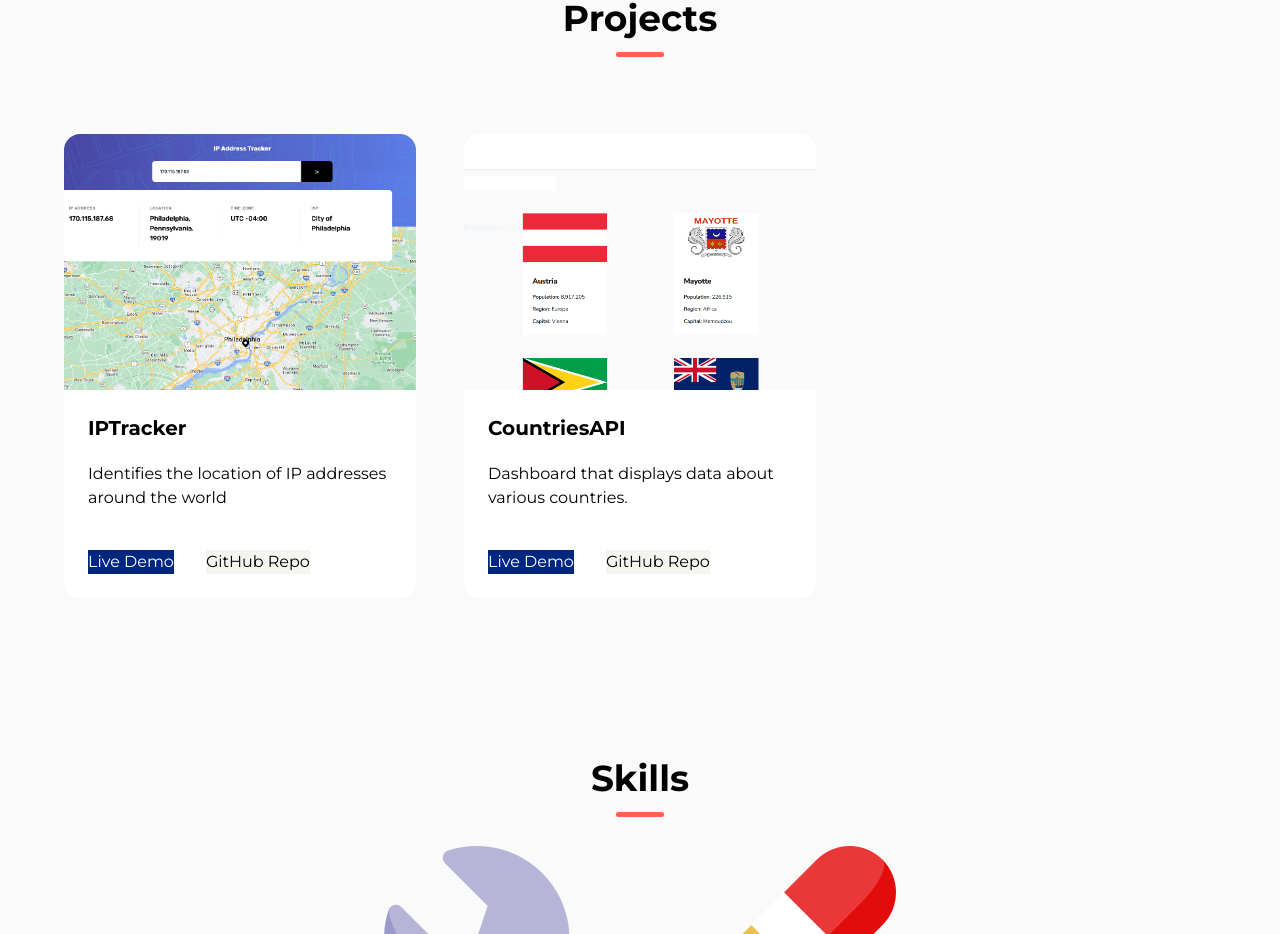
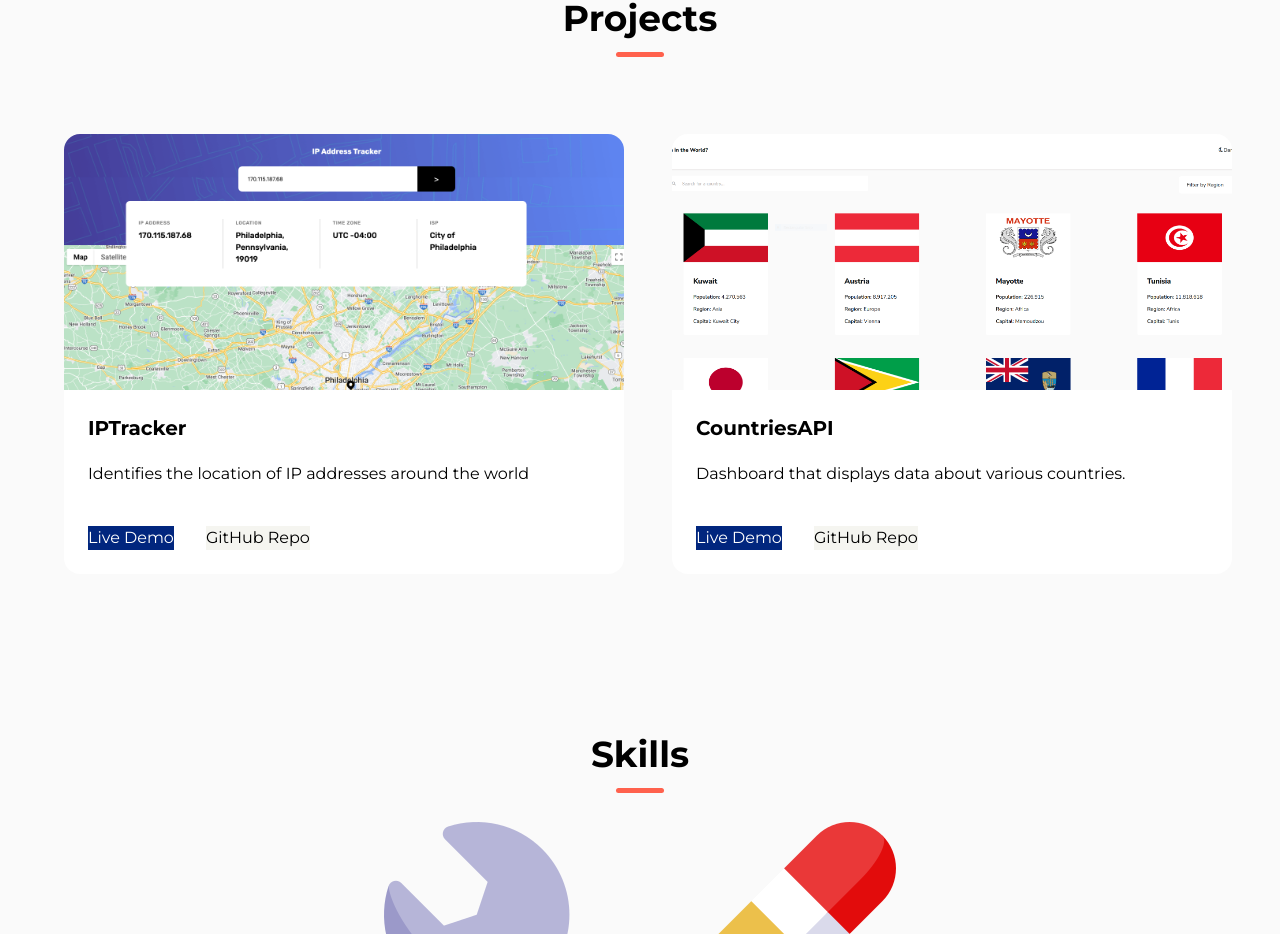
Before and after one commit to Jason-Francois/portfolio-site, a Next.js app: page / in a window 1280 px wide. Shown: the part 2014-2948 px from the top of the page. Built offline with nearby package versions, Linux system fonts and the light colour scheme.

Commit message:
Changed layout of projects

```diff
--- a/src/components/Projects.tsx
+++ b/src/components/Projects.tsx
@@ -18,12 +18,12 @@ export default function Projects() {
           </span>
         </h1>
         <div
-          className={`${styles["projects__card-grid"]} grid grid-cols-1 md:grid-cols-2 xl:grid-cols-3 gap-[3rem] mt-[6rem] items-stretch`}
+          className={`${styles["projects__card-grid"]} flex flex-col md:flex-row justify-around gap-[3rem] mt-[6rem] items-stretch`}
         >
           {projects.map((project, index) => {
             return (
               <div
-                className={`${styles["projects__card"]} rounded-2xl bg-white  lg:max-w-l  flex-col flex overflow-hidden max-w-[37.5rem]`}
+                className={`${styles["projects__card"]} rounded-2xl bg-white  lg:max-w-l  flex-col flex overflow-hidden max-w-[40.5rem] lg:min-w-[32rem] xl:min-w-[35rem]`}
                 key={index}
               >
                 <div
```
